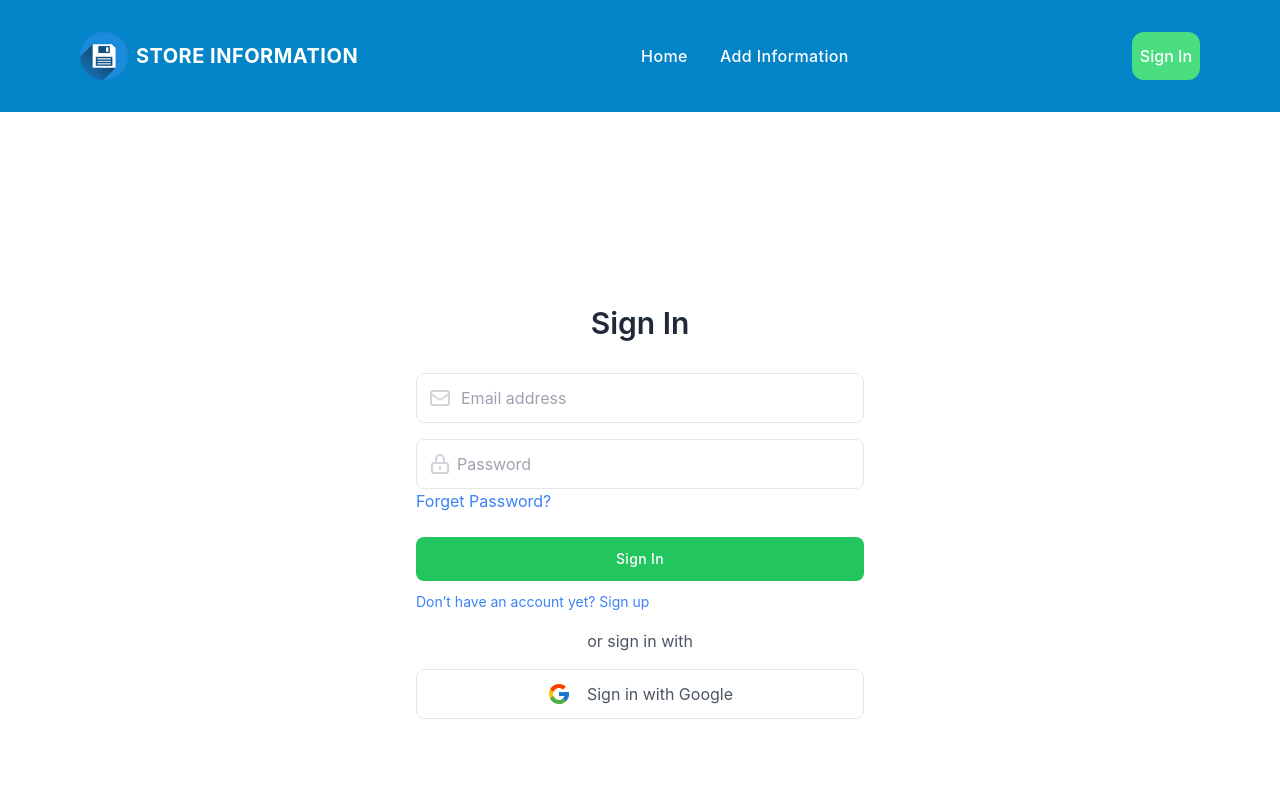
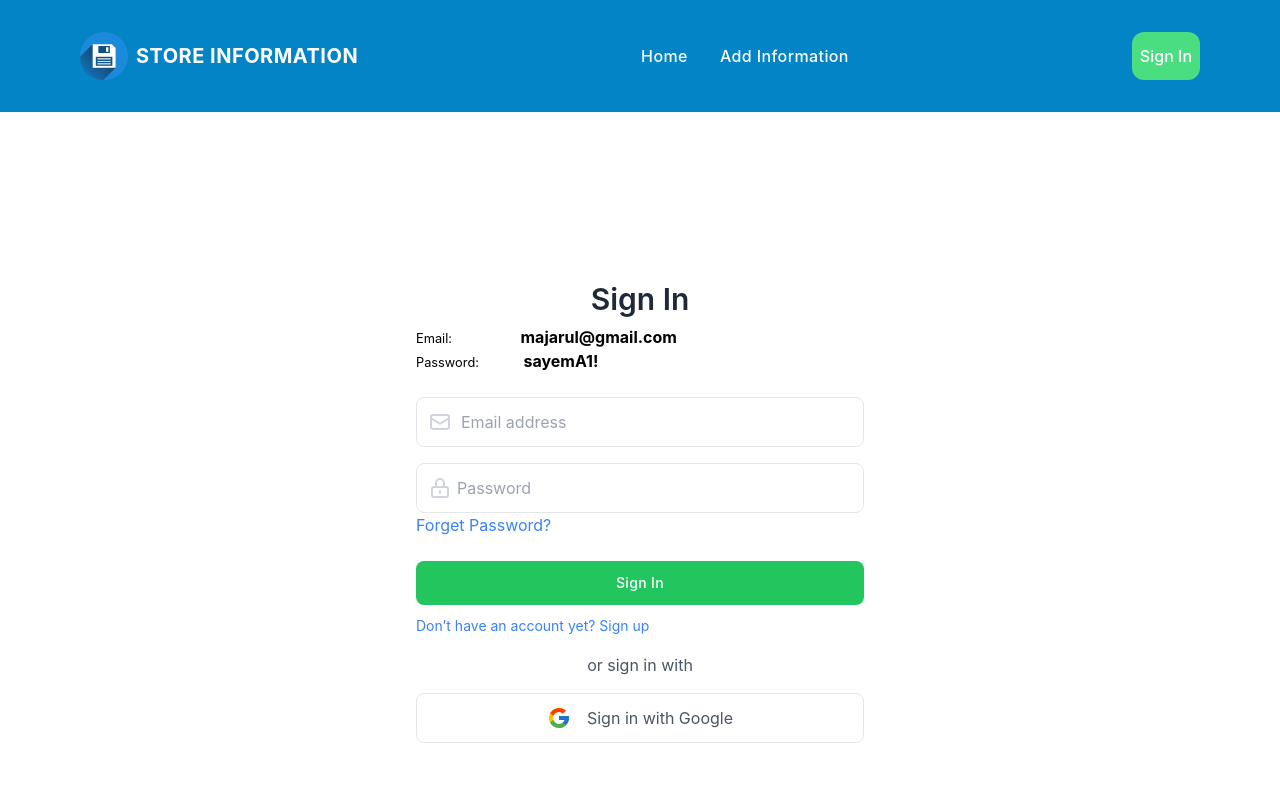
Before and after one commit to Sayem92/InfyU-Labs-store-form-data, a React (Create React App) app: page /login in a window 1280 px wide. Shown: the top 800 px of the page. Built offline with nearby package versions, Linux system fonts and the light colour scheme; no server answers.

Commit message:
add admin email password

```diff
--- a/src/components/Pages/Form/Login.js
+++ b/src/components/Pages/Form/Login.js
@@ -72,9 +72,11 @@ const Login = () => {
             <div className="container flex items-center justify-center min-h-screen px-6 py-16 mx-auto">
                 <form onSubmit={handleSubmit(handleLogin)}
                     className="w-full max-w-md">
-                    <h1 className="text-3xl text-center font-semibold text-gray-800 capitalize  dark:text-white">sign In</h1>
+                    <h1 className="text-3xl mb-2 text-center font-semibold text-gray-800 capitalize  dark:text-white">sign In</h1>
+                    <p><small>Email:</small> <strong className='ml-2 md:ml-16'> majarul@gmail.com</strong></p>
+                    <p><small>Password:</small> <strong className='ml-10'> sayemA1!</strong></p>
 
-                    <div className="relative flex items-center mt-8">
+                    <div className="relative flex items-center mt-6">
                         <span className="absolute">
                             <svg xmlns="http://www.w3.org/2000/svg" className="w-6 h-6 mx-3 text-gray-300 dark:text-gray-500" fill="none" viewBox="0 0 24 24" stroke="currentColor" strokeWidth="2">
                                 <path strokeLinecap="round" strokeLinejoin="round" d="M3 8l7.89 5.26a2 2 0 002.22 0L21 8M5 19h14a2 2 0 002-2V7a2 2 0 00-2-2H5a2 2 0 00-2 2v10a2 2 0 002 2z" />
```
Also changed, not shown: public/banner.jpg (added).
